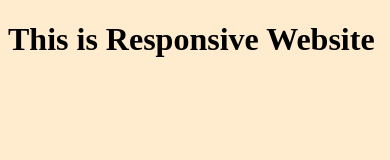
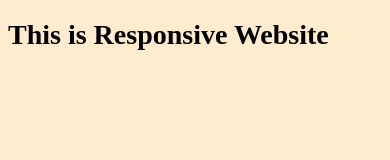
Before and after one commit to Karan-Bharti1/learning-css, a plain HTML site: page mediaQuery.html in a window 390 px wide. Drawn offline with Linux system fonts and the light colour scheme.

Commit message:
Learning Dekstop first approach

```diff
--- a/mediaQuery.css
+++ b/mediaQuery.css
@@ -1,8 +1,18 @@
-body{
+/* body{
     background-color: blanchedalmond;
+    font-size: 14px;
 }
 @media (min-width:600px) {
  body{
     background-color: aqua;
+    font-size: xx-large;
  }
-}
+} */
+body{
+    background-color: aqua;
+    font-size: xx-large;
+ }
+ @media (max-width:600px) {
+   body{ background-color: blanchedalmond;
+    font-size: 14px;}
+ }
```
